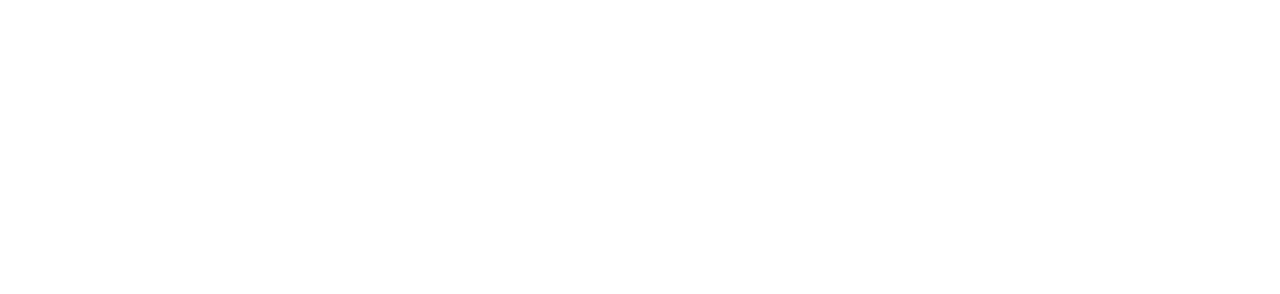
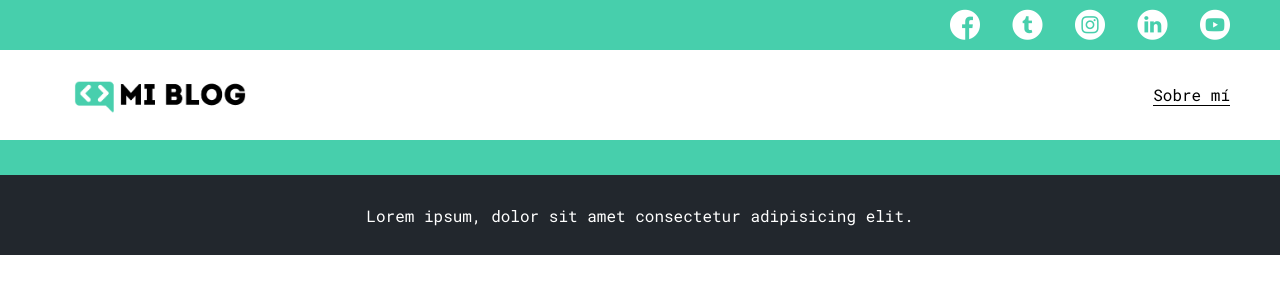
Before and after one commit to EduardoVinagre/blog, a plain HTML site: page blog.html in a window 1280 px wide. Drawn offline with Linux system fonts and the light colour scheme.

Commit message:
Se inicia la estructura de la pagina de blog

```diff
--- a/blog.html
+++ b/blog.html
@@ -0,0 +1,38 @@
+<!DOCTYPE html>
+<html lang="en">
+
+<head>
+    <meta charset="UTF-8">
+    <meta name="viewport" content="width=device-width, initial-scale=1.0">
+    <title>Mi blog</title>
+    <link rel="stylesheet" href="css/main.css">
+    <link rel="stylesheet" href="css/font/flaticon.css">
+</head>
+
+<body>
+    <header>
+        <section class="header-icons-container">
+            <div class="icons">
+                <a href="/"><span class="flaticon-001-facebook"></span></a>
+                <a href="/"><span class="flaticon-002-twitter"></span></a>
+                <a href="/"><span class="flaticon-011-instagram"></span></a>
+                <a href="/"><span class="flaticon-010-linkedin"></span></a>
+                <a href="/"><span class="flaticon-008-youtube"></span></a>
+            </div>
+        </section>
+        <nav>
+            <section class="nav-logo-container">
+                <a href="/"><img src="/assets/img/Logo-negro.png" alt="Logo de mi blog"></a>
+            </section>
+            <section class="profile-link">
+                <a href="perfil.html">Sobre mí</a>
+            </section>
+        </nav>
+    </header>
+
+    <footer>
+        <p>Lorem ipsum, dolor sit amet consectetur adipisicing elit.</p>
+    </footer>
+</body>
+
+</html>
```
Also changed, not shown: blogs.html (+7 -7 lines).
